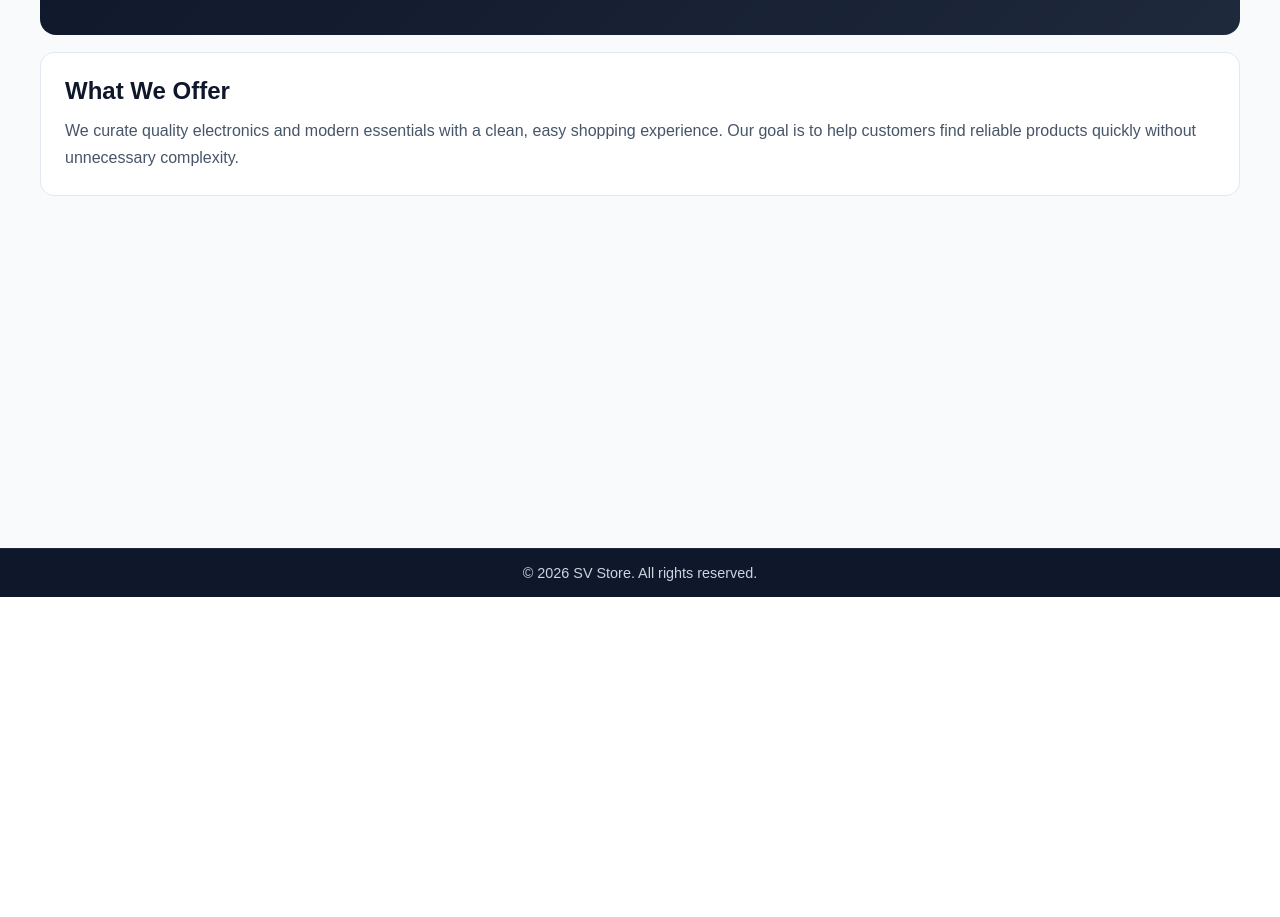
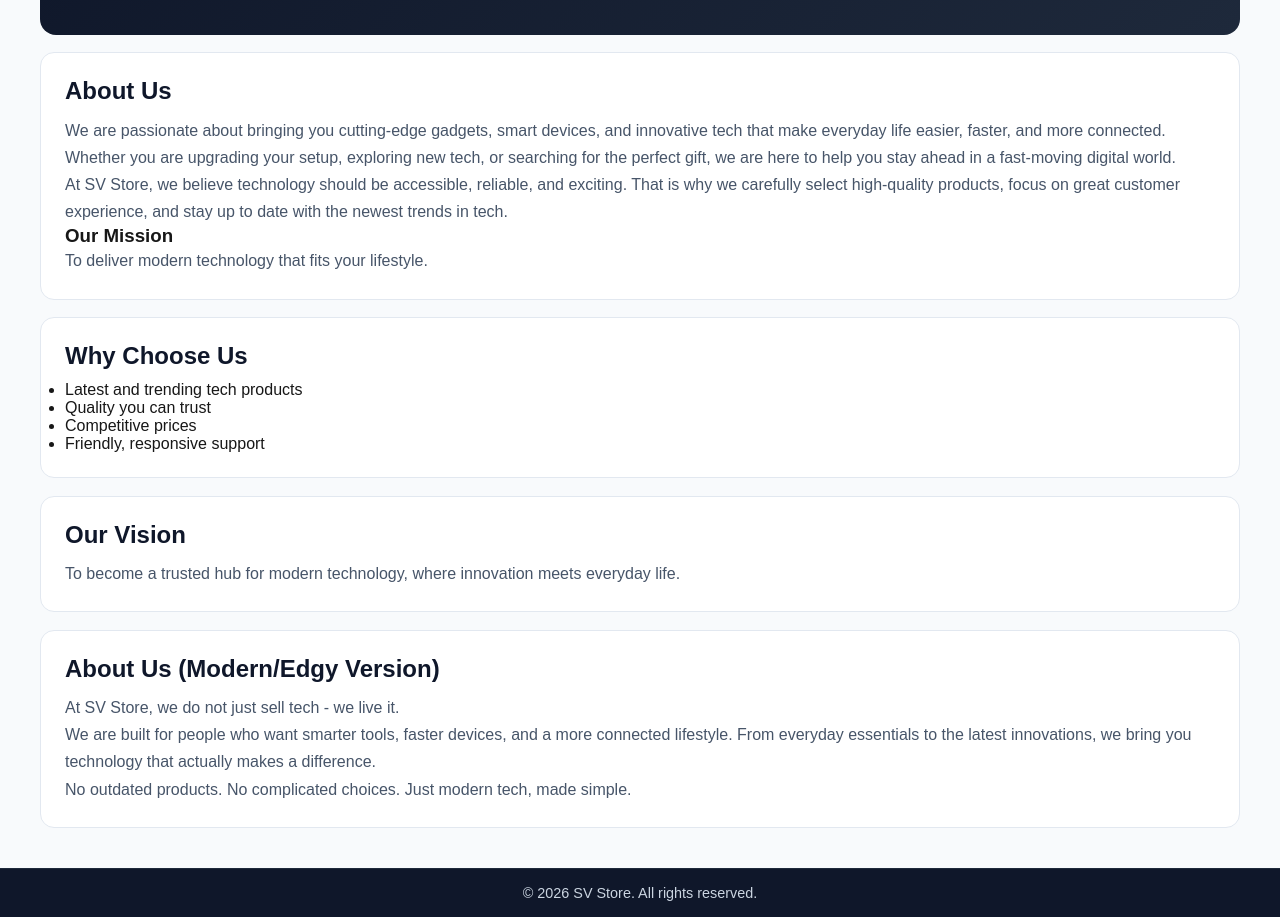
Before and after one commit to laithkh12/nextjs-app-sv-course, a Next.js app: page /about in a window 1280 px wide. Shown: the part 203-1120 px from the top of the page. Before the commit the page ends 800 px from the top, so only its background shows below. Built offline with nearby package versions, Linux system fonts and the light colour scheme.

Commit message:
update the about page
adding some content to the about page

```diff
--- a/src/app/about/page.js
+++ b/src/app/about/page.js
@@ -7,16 +7,59 @@ export default function AboutPage() {
         <section className={styles.hero}>
           <h1>About SV Store</h1>
           <p>
-            SV Store is an online shop focused on practical, stylish products
-            for work, home, and daily life.
+            Welcome to SV Store - your destination for the latest in modern
+            technology.
           </p>
         </section>
         <section className={styles.section}>
-          <h2>What We Offer</h2>
+          <h2>About Us</h2>
           <p>
-            We curate quality electronics and modern essentials with a clean,
-            easy shopping experience. Our goal is to help customers find
-            reliable products quickly without unnecessary complexity.
+            We are passionate about bringing you cutting-edge gadgets, smart
+            devices, and innovative tech that make everyday life easier,
+            faster, and more connected. Whether you are upgrading your setup,
+            exploring new tech, or searching for the perfect gift, we are here
+            to help you stay ahead in a fast-moving digital world.
+          </p>
+          <p>
+            At SV Store, we believe technology should be accessible, reliable,
+            and exciting. That is why we carefully select high-quality
+            products, focus on great customer experience, and stay up to date
+            with the newest trends in tech.
+          </p>
+          <h3>Our Mission</h3>
+          <p>To deliver modern technology that fits your lifestyle.</p>
+        </section>
+
+        <section className={styles.section}>
+          <h2>Why Choose Us</h2>
+          <ul>
+            <li>Latest and trending tech products</li>
+            <li>Quality you can trust</li>
+            <li>Competitive prices</li>
+            <li>Friendly, responsive support</li>
+          </ul>
+        </section>
+
+        <section className={styles.section}>
+          <h2>Our Vision</h2>
+          <p>
+            To become a trusted hub for modern technology, where innovation
+            meets everyday life.
+          </p>
+        </section>
+
+        <section className={styles.section}>
+          <h2>About Us (Modern/Edgy Version)</h2>
+          <p>At SV Store, we do not just sell tech - we live it.</p>
+          <p>
+            We are built for people who want smarter tools, faster devices, and
+            a more connected lifestyle. From everyday essentials to the latest
+            innovations, we bring you technology that actually makes a
+            difference.
+          </p>
+          <p>
+            No outdated products. No complicated choices. Just modern tech,
+            made simple.
           </p>
         </section>
       </div>
```
